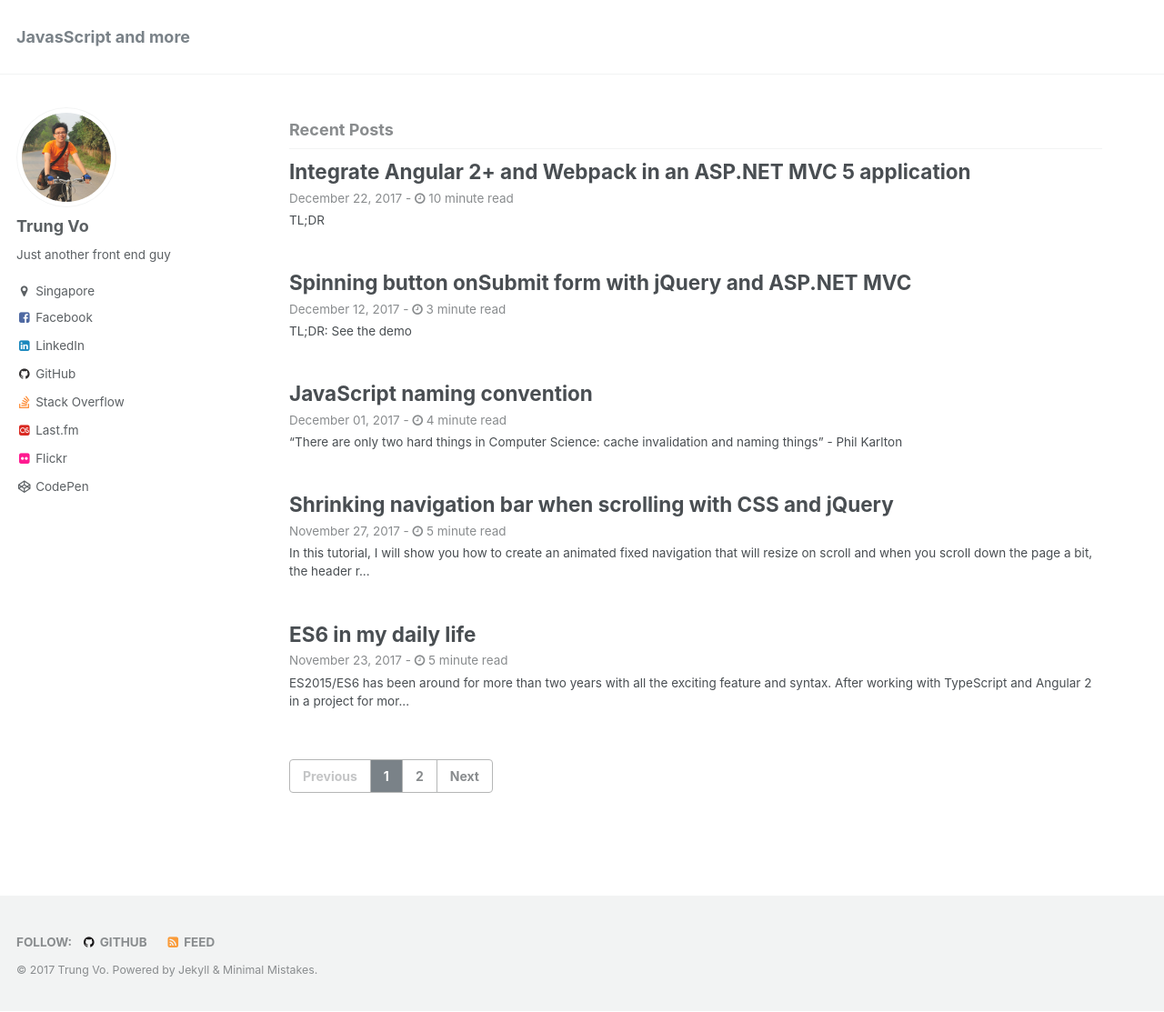
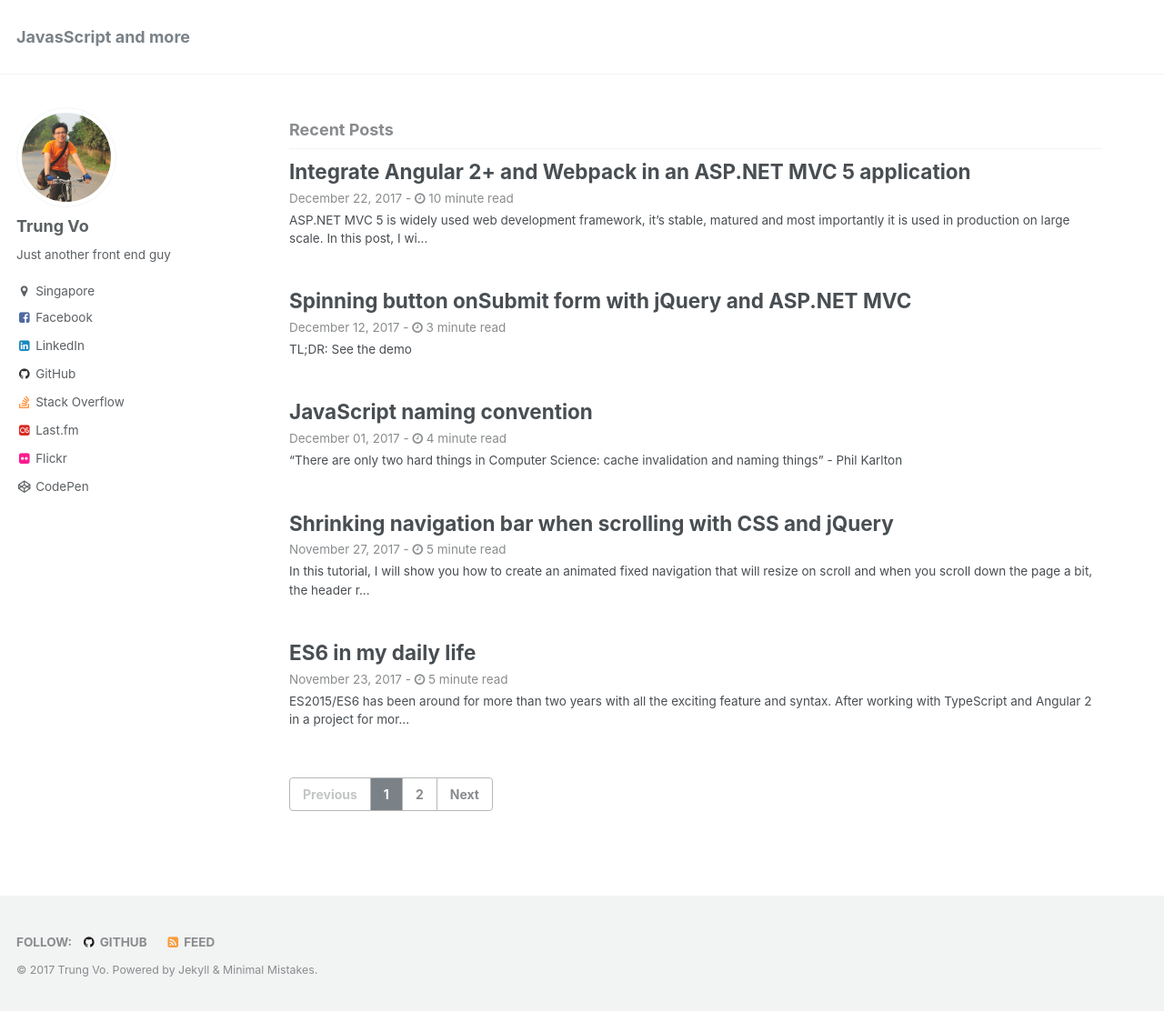
Before and after one commit to trungk18/trungk18.github.io, a Jekyll site: the page built from index.html, in a window 1280 px wide and 1113 px high. Shown: the whole window at 91% size. Built offline with Jekyll 4.4.1, drawn with Linux system fonts in a browser that asks for light colours; the list of posts is cut into pages by our own code.

Commit message:
Update content

```diff
--- a/_posts/2017-12-22-asp.net-mvc-5-angular-webpack.md
+++ b/_posts/2017-12-22-asp.net-mvc-5-angular-webpack.md
@@ -2,7 +2,10 @@
 title: "Integrate Angular 2+ and Webpack in an ASP.NET MVC 5 application"
 categories: typescript angular webpack mvc
 ---
-### TL;DR
+
+ASP.NET MVC 5 is widely used web development framework, it’s stable, matured and most importantly it is used in production on large scale. In this post, I will summarize the steps needed to integrate Angular 2 and Webpack build process in an MVC 5 application.
+
+We will follow these steps to archive it.
 
 Source code [https://github.com/trungk18/mvc5-angular-webpack][1]
 
@@ -15,8 +18,6 @@ Source code [https://github.com/trungk18/mvc5-angular-webpack][1]
 -----
 
 ![module 1](https://github.com/trungk18/trungk18.github.io/raw/master/img/mvc5angular/build-process.png)
-
-ASP.NET MVC 5 is widely used web development framework, it’s stable, matured and most importantly it is used in production on large scale. In this post, I will summarize the steps needed to integrate Angular 2 and Webpack build process in an MVC 5 application.
 
  **1. Structure the project**
 
```
